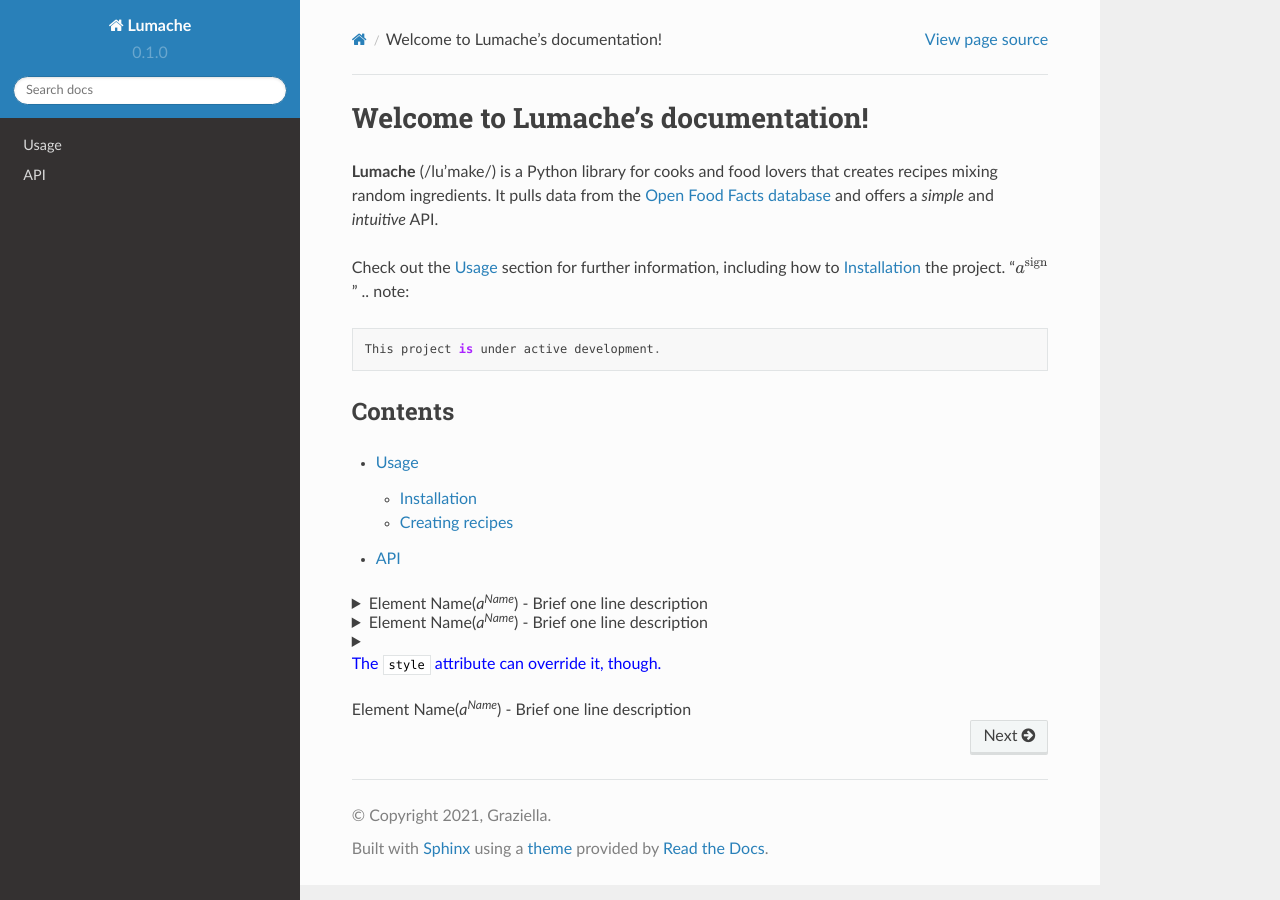
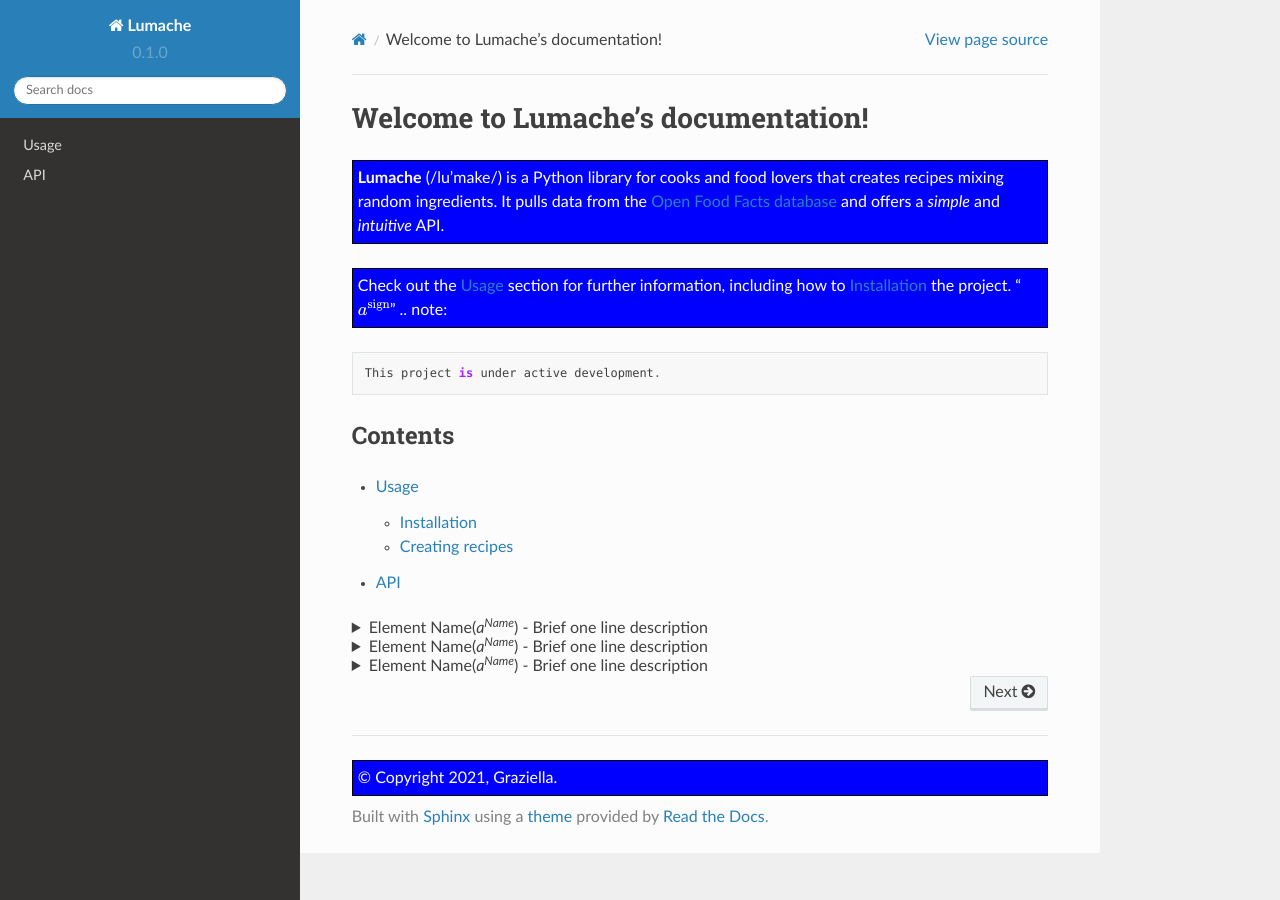
Before and after one commit to HaomiaoLuoLlanio/doc_beginning, a Sphinx documentation site: the page built from docs/source/index.rst, in a window 1280 px wide. Built offline with Sphinx 7.4.7 and the Read the Docs theme 2.0.0, drawn with Linux system fonts in a browser that asks for light colours.

Commit message:
Update index.rst

```diff
--- a/docs/source/index.rst
+++ b/docs/source/index.rst
@@ -37,9 +37,16 @@
      Details:<br>
      Examples:<br>
    </details>
-
+   <style>
+      p {
+        color: white;
+        background-color: blue;
+        padding: 5px;
+        border: 1px solid black;
+      }
+    </style>
     <details>
-     <summary><p style="color: blue">The <code>style</code> attribute can override it, though.</p>Element Name(<var>a<sup>Name</sup></var>) - Brief one line description</summary>
+     <summary>Element Name(<var>a<sup>Name</sup></var>) - Brief one line description</summary>
      <p>Element name: expression<br>
      Details:<br>
      Examples:<br>
```
